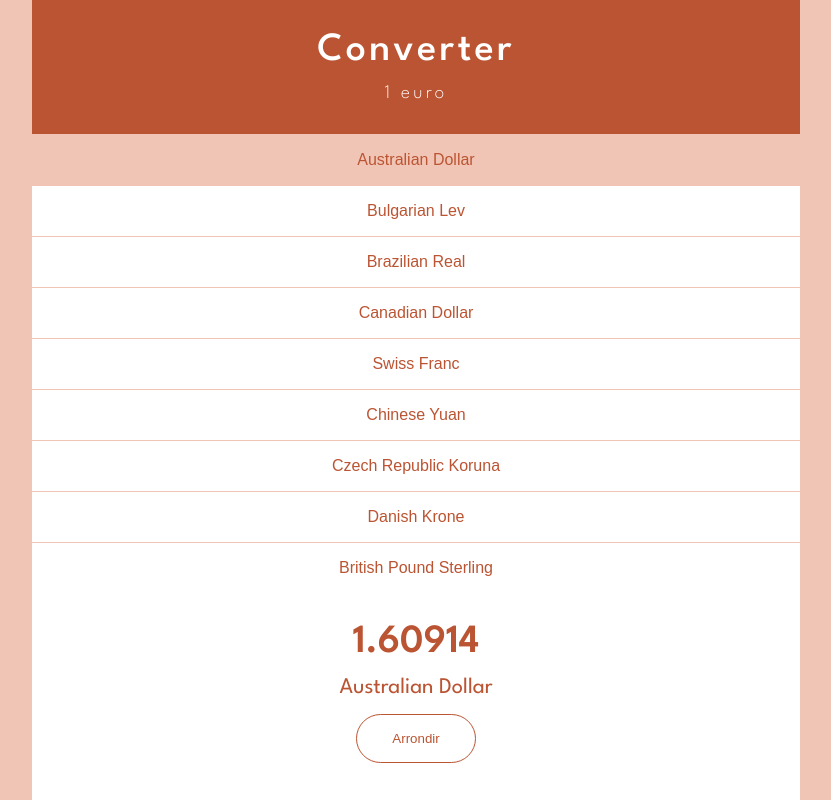
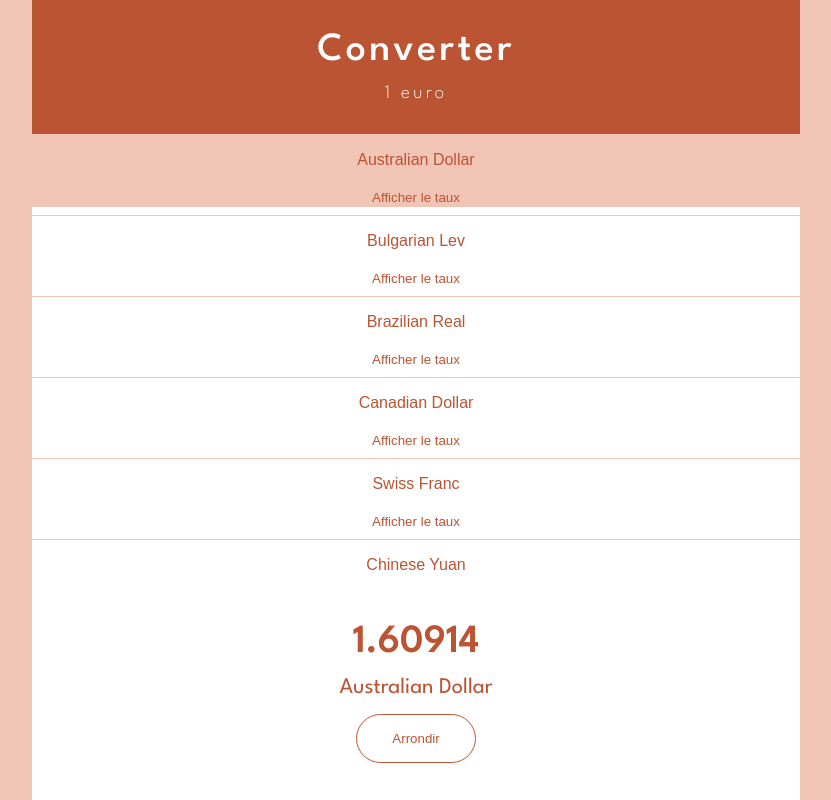
Before and after one commit to O-clock-Dublin/o-converter-challenge-2, a React (Vite) app: page / in a window 1280 px wide. Shown: the whole page, without its empty margins (224-1055 px from the left). Built offline with nearby package versions, Linux system fonts and the light colour scheme.

Commit message:
feat: ajout Currency component V1

```diff
--- a/src/App.tsx
+++ b/src/App.tsx
@@ -3,6 +3,7 @@ import { useState } from "react";
 import "./App.css";
 import currencies, { ICurrency } from "./data/currencies";
 import Footer from "./components/Footer";
+import Currency from "./components/Currency";
 
 /**
  * Composant principal de l'application de conversion.
@@ -43,24 +44,15 @@ export default function App() {
 
 <ul className="currencies">
   {currencies.map((currency) => (
-          <li
-            className={
-              currency.code === currentCurrency.code
-                ? "currency selected"
-                : "currency"
-            }
+    <Currency
       key={currency.code}
-          >
-            <button
-              type="button"
+      currency={currency}
+      isSelected={currency.code === currentCurrency.code}
       onClick={() => handleCurrentCurrencyClick(currency)}
-              className="currency__button"
-            >
-              {currency.description}
-            </button>
-          </li>
+    />
   ))}
 </ul>
+
 
       {/* Le Footer reçoit la devise courante via les props */}
       <Footer currentCurrency={currentCurrency} />
--- /dev/null
+++ b/src/components/Currency.tsx
@@ -0,0 +1,77 @@
+// src/components/Currency.tsx
+import { useState } from "react";
+import type { ICurrency } from "../data/currencies";
+
+/**
+ * Propriétés du composant Currency.
+ *
+ * @remarks
+ * Ce composant a besoin d'une devise, d'une information de sélection
+ * et d'une fonction appelée lorsque l'utilisateur clique sur la devise.
+ */
+interface CurrencyProps {
+  /** Devise représentée par cet élément de liste. */
+  currency: ICurrency;
+  /** Indique si cette devise est actuellement sélectionnée. */
+  isSelected: boolean;
+  /** Fonction appelée lorsque l'utilisateur sélectionne cette devise. */
+  onClick: () => void;
+}
+
+/**
+ * Composant représentant une devise dans la liste.
+ *
+ * @remarks
+ * Ce composant gère un état local `isRateDisplayed` permettant
+ * d'afficher ou de cacher le taux de la devise via un bouton dédié.
+ *
+ * @param props - Propriétés nécessaires pour rendre la devise.
+ * @returns Le JSX d'un élément de liste contenant une devise.
+ */
+export default function Currency({
+  currency,
+  isSelected,
+  onClick,
+}: CurrencyProps) {
+  /**
+   * Indique si le taux de la devise doit être affiché.
+   *
+   * @remarks
+   * Initialisé à `false`, donc le taux est caché par défaut.
+   */
+  const [isRateDisplayed, setIsRateDisplayed] = useState(false);
+
+  /**
+   * Gère le clic sur le bouton d'affichage du taux.
+   *
+   * @remarks
+   * Inverse la valeur de `isRateDisplayed` à chaque clic.
+   */
+  const handleToggleRateClick = () => {
+    setIsRateDisplayed(!isRateDisplayed);
+  };
+
+  return (
+    <li className={`currency ${isSelected ? "selected" : ""}`}>
+      <button
+        type="button"
+        onClick={onClick}
+        className="currency__button"
+      >
+        {currency.description}
+      </button>
+
+      <div style={{ marginBottom: "0.5rem" }}>
+        <button type="button" onClick={handleToggleRateClick}>
+          {isRateDisplayed ? "Cacher le taux" : "Afficher le taux"}
+        </button>
+
+        {isRateDisplayed && (
+          <span style={{ marginLeft: "0.5rem" }}>
+            {currency.rate.toFixed(2)}
+          </span>
+        )}
+      </div>
+    </li>
+  );
+}
```
Lines whose indentation alone changed are shown as unchanged.
